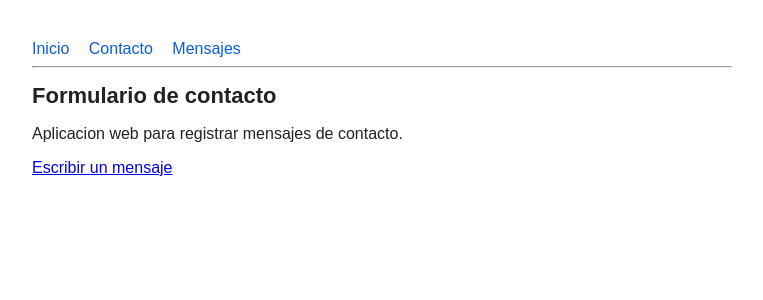
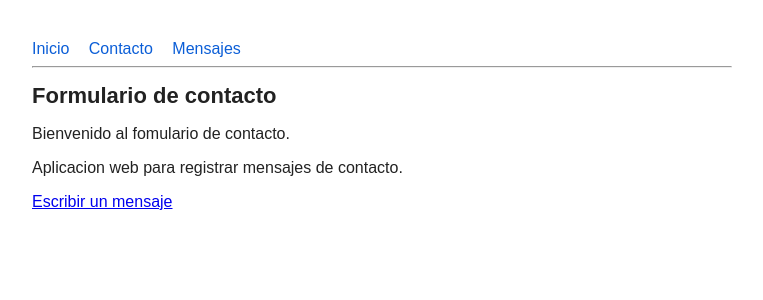
Before and after one commit to PabloCHT/Equipo-7-ACTIVIDAD-5-Laboratorio-repositorio-GIT, a Flask app: page / in a window 1280 px wide. Shown: the top 300 px of the page, without its empty margins (258-1021 px from the left). Run offline with Flask 3, Linux system fonts and the light colour scheme.

Commit message:
agregar el mensaje de inicio

```diff
--- a/templates/inicio.html
+++ b/templates/inicio.html
@@ -2,6 +2,7 @@
 
 {% block contenido %}
     <h1>Formulario de contacto</h1>
+    <p>Bienvenido al fomulario de contacto.</p>
     <p>Aplicacion web para registrar mensajes de contacto.</p>
     <p><a href="/contacto">Escribir un mensaje</a></p>
 {% endblock %}
```
